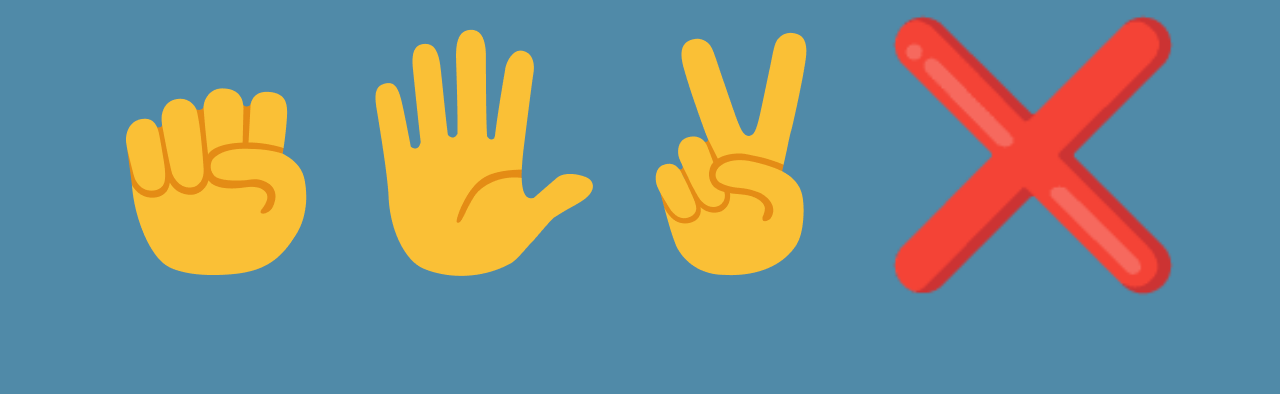
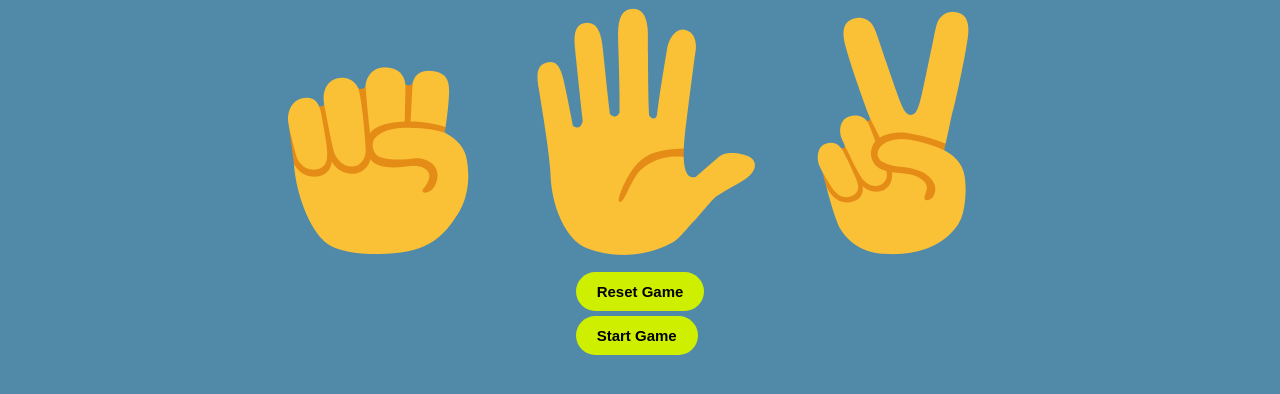
Before and after one commit to orimolco102/HTML-CSS-GITHUB, a plain HTML site: page projects/RPS/index.html in a window 1280 px wide. Shown: the part 40-434 px from the top of the page. Drawn offline with Linux system fonts and the light colour scheme.

Commit message:
add new func

```diff
--- a/projects/RPS/index.html
+++ b/projects/RPS/index.html
@@ -22,23 +22,28 @@
       <button id="Scissors" onclick="res(this.id)">
         <img src="images/scissors-emoji.png" alt="" />
       </button>
-      <button
-        id="clear"
-        onclick="
-          res(this.id);
-          localStorage.removeItem('score');
-          UpdateScore();
-        "
-        style="font-size: 250px; color: red"
-      >
-        ❌
-      </button>
     </div>
 
     <div class="statcont">
       <p class="picks sb"></p>
       <p class="result sb"></p>
       <p class="score sb"></p>
+      <div class="reset-game">
+        <button
+          class="reset"
+          id="clear"
+          onclick="
+            res(this.id);
+            localStorage.removeItem('score');
+            UpdateScore();
+          "
+        >
+          Reset Game
+        </button>
+        <button class="start-game">
+          Start Game
+        </button>
+      </div>
     </div>
   </body>
 </html>
--- a/projects/RPS/script.js
+++ b/projects/RPS/script.js
@@ -58,4 +58,9 @@ function res(ButtonID) {
 
     return computerMove;
   }
+
+
+  function startauto() {
+    setInterval(() => {}, 1000)
+  }
 }
--- a/projects/RPS/style.css
+++ b/projects/RPS/style.css
@@ -3,7 +3,7 @@
 }
 
 body {
-    background-color: #508AA8;
+  background-color: #508aa8;
   font-family: Arial, Helvetica, sans-serif;
   color: #031927;
   display: flex;
@@ -17,7 +17,7 @@ header {
 
 header h1 {
   font-size: calc(100px, 2rem);
-    color: #BA1200 ;
+  color: #ba1200;
   margin-bottom: 10px;
 }
 
@@ -42,4 +42,35 @@ button {
   display: flex;
   text-align: center;
   flex-direction: column;
+  font-size: 30px;
 }
+
+.reset {
+  cursor: pointer;
+  font-weight: 700;
+  transition: all 0.2s;
+  padding: 10px 20px;
+  border-radius: 100px;
+  background: #cfef00;
+  border: 1px solid transparent;
+  display: flex;
+  align-items: center;
+  font-size: 15px;
+  text-align: center;
+  margin-bottom: 5px;
+}
+
+.start-game {
+  cursor: pointer;
+  font-weight: 700;
+  transition: all 0.2s;
+  padding: 10px 20px;
+  border-radius: 100px;
+  background: #cfef00;
+  border: 1px solid transparent;
+  display: flex;
+  align-items: center;
+  font-size: 15px;
+  text-align: center;
+  margin-bottom: 5px;
+}
```
Lines whose indentation alone changed are shown as unchanged.
